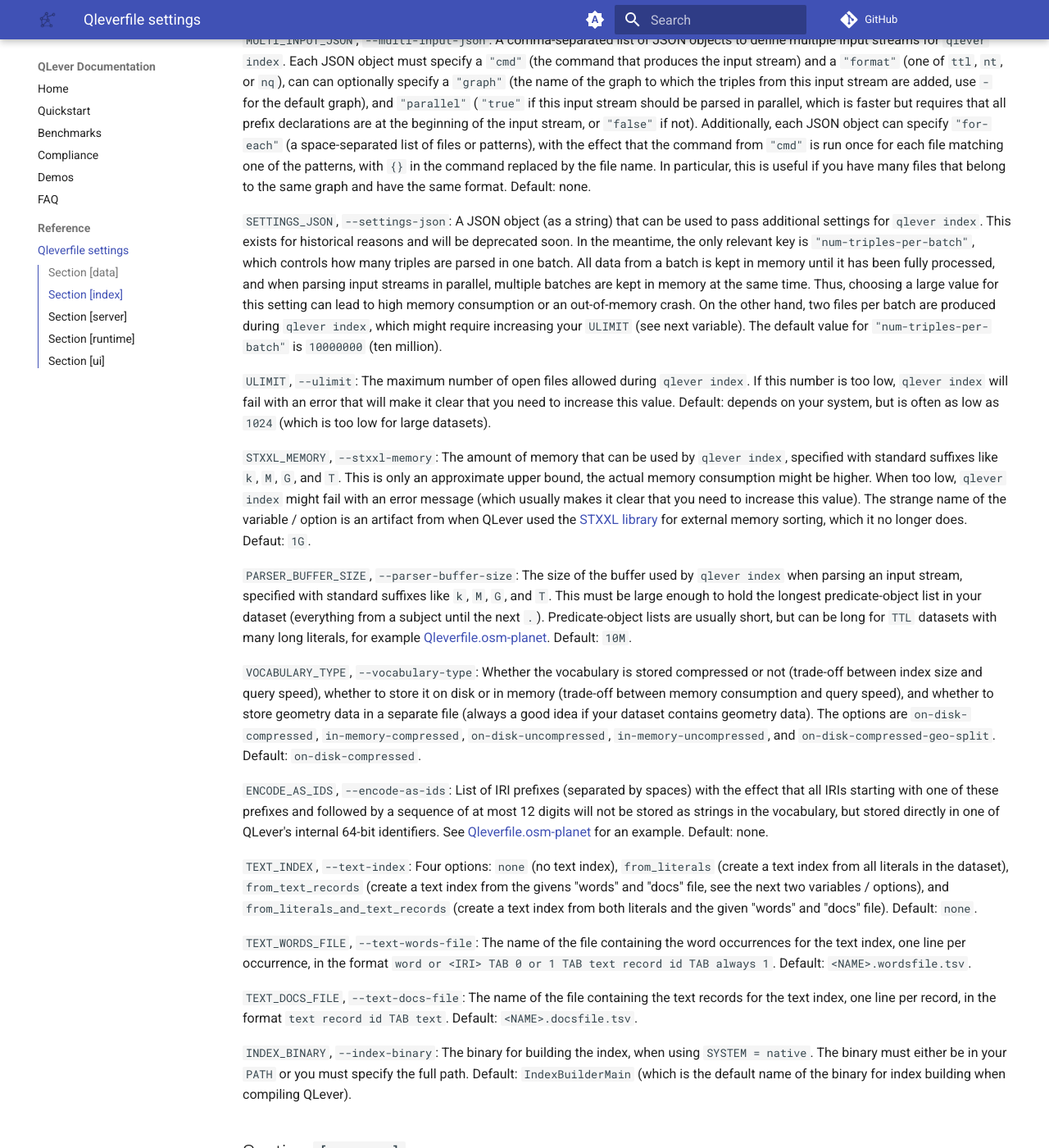
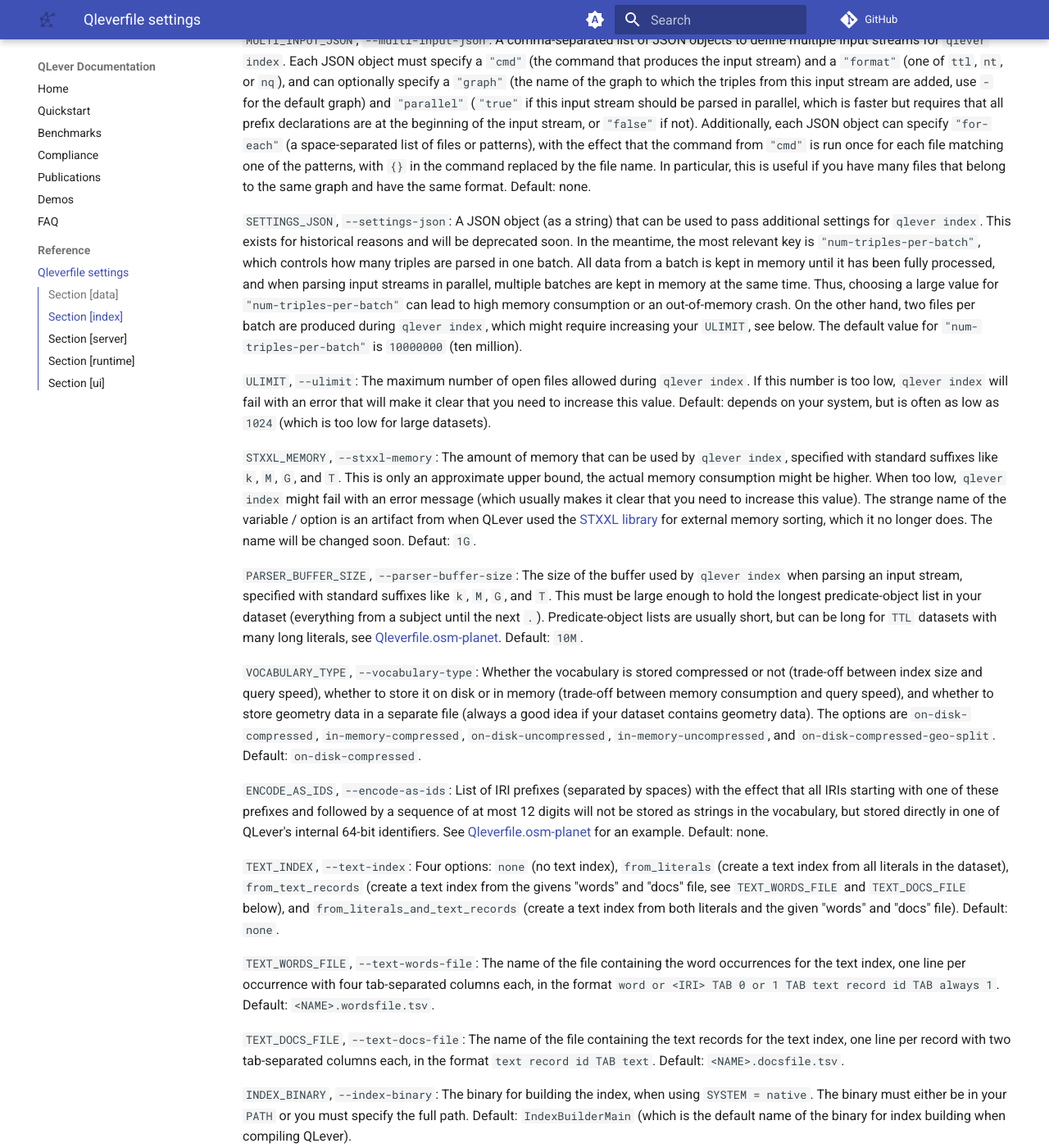
Before and after one commit to qlever-dev/qlever-docs, an MkDocs documentation site: the page built from docs/qleverfile.md, in a window 1280 px wide and 1400 px high, scrolled down 1295 px. Shown: the whole window at 82% size. Built offline with MkDocs 1.6.1 and Material for MkDocs 9.7.7, drawn with Linux system fonts in a browser that asks for light colours; plug-ins that fetch from the network failed and are left out; comment, search, counter and statistics services are not loaded; the version menu is left out; some of the changed text lies outside the part shown.

Commit message:
Another revision

```diff
--- a/docs/qleverfile.md
+++ b/docs/qleverfile.md
@@ -38,7 +38,7 @@ directory is up to you. Default: none.
 
 `GET_DATA_CMD`, `--get-data-cmd`: The command invoked by `qlever get-data` to
 obtain the dataset. This can be anything that works on your system; see the
-many [example Qleverfiles](https://github.com/qlever-dev/qlever-control/tree/main/src/qlever/Qleverfiles)
+many [example Qleverfiles](https://github.com/qlever-dev/qlever-control/tree/main/src/qlever/Qleverfiles).
 Default: none.
 
 `DESCRIPTION`, `--description`: A concise description of the dataset, set by
@@ -75,9 +75,9 @@ encourage setting it explicitly or using `MULTI_INPUT_JSON` instead.
 `MULTI_INPUT_JSON`, `--multi-input-json`: A comma-separated list of JSON
 objects to define multiple input streams for `qlever index`. Each JSON object
 must specify a `"cmd"` (the command that produces the input stream) and a
-`"format"` (one of `ttl`, `nt`, or `nq`), can can optionally specify a
+`"format"` (one of `ttl`, `nt`, or `nq`), and can optionally specify a
 `"graph"` (the name of the graph to which the triples from this input stream
-are added, use `-` for the default graph), and `"parallel"` (`"true"` if this
+are added, use `-` for the default graph) and `"parallel"` (`"true"` if this
 input stream should be parsed in parallel, which is faster but requires that
 all prefix declarations are at the beginning of the input stream, or `"false"`
 if not). Additionally, each JSON object can specify `"for-each"` (a
@@ -89,15 +89,16 @@ Default: none.
 
 `SETTINGS_JSON`, `--settings-json`: A JSON object (as a string) that can be
 used to pass additional settings for `qlever index`. This exists for historical
-reasons and will be deprecated soon. In the meantime, the only relevant key is
+reasons and will be deprecated soon. In the meantime, the most relevant key is
 `"num-triples-per-batch"`, which controls how many triples are parsed in one
 batch. All data from a batch is kept in memory until it has been fully
 processed, and when parsing input streams in parallel, multiple batches are
-kept in memory at the same time. Thus, choosing a large value for this setting
-can lead to high memory consumption or an out-of-memory crash. On the other
-hand, two files per batch are produced during `qlever index`, which might
-require increasing your `ULIMIT` (see next variable). The default value for
-`"num-triples-per-batch"` is `10000000` (ten million).
+kept in memory at the same time. Thus, choosing a large value for
+`"num-triples-per-batch"` can lead to high memory consumption or an
+out-of-memory crash. On the other hand, two files per batch are produced during
+`qlever index`, which might require increasing your `ULIMIT`, see below.
+The default value for `"num-triples-per-batch"` is `10000000` (ten
+million).
 
 `ULIMIT`, `--ulimit`: The maximum number of open files allowed during `qlever
 index`. If this number is too low, `qlever index` will fail with an error that
@@ -112,14 +113,14 @@ higher. When too low, `qlever index` might fail with an error message (which usu
 makes it clear that you need to increase this value). The strange name of the
 variable / option is an artifact from when QLever used the [STXXL
 library](http://stxxl.org/) for external memory sorting, which it
-no longer does. Defaut: `1G`.
+no longer does. The name will be changed soon. Defaut: `1G`.
 
 `PARSER_BUFFER_SIZE`, `--parser-buffer-size`: The size of the buffer used by
 `qlever index` when parsing an input stream, specified with standard suffixes
 like `k`, `M`, `G`, and `T`. This must be large enough to hold the longest
 predicate-object list in your dataset (everything from a subject until the next
 `.`). Predicate-object lists are usually short, but can be long for `TTL`
-datasets with many long literals, for example [Qleverfile.osm-planet](https://github.com/qlever-dev/qlever-control/tree/main/src/qlever/Qleverfiles/Qleverfile.osm-planet). Default: `10M`.
+datasets with many long literals, see [Qleverfile.osm-planet](https://github.com/qlever-dev/qlever-control/tree/main/src/qlever/Qleverfiles/Qleverfile.osm-planet). Default: `10M`.
 
 `VOCABULARY_TYPE`, `--vocabulary-type`: Whether the vocabulary is stored
 compressed or not (trade-off between index size and query speed), whether to
@@ -140,18 +141,18 @@ See
 `TEXT_INDEX`, `--text-index`: Four options: `none` (no text index),
 `from_literals` (create a text index from all literals in the dataset),
 `from_text_records` (create a text index from the givens "words" and "docs"
-file, see the next two variables / options), and
+file, see `TEXT_WORDS_FILE` and `TEXT_DOCS_FILE` below), and
 `from_literals_and_text_records` (create a text index from both literals and
 the given "words" and "docs" file). Default: `none`.
 
 `TEXT_WORDS_FILE`, `--text-words-file`: The name of the file containing the
-word occurrences for the text index, one line per occurrence, in the format
-`word or <IRI> TAB 0 or 1 TAB text record id TAB always 1`. Default:
-`<NAME>.wordsfile.tsv`.
+word occurrences for the text index, one line per occurrence with four
+tab-separated columns each, in the format `word or <IRI> TAB 0 or 1 TAB text record
+id TAB always 1`. Default: `<NAME>.wordsfile.tsv`.
 
 `TEXT_DOCS_FILE`, `--text-docs-file`: The name of the file containing the text
-records for the text index, one line per record, in the format `text record id
-TAB text`. Default: `<NAME>.docsfile.tsv`.
+records for the text index, one line per record with two tab-separated columns
+each, in the format `text record id TAB text`. Default: `<NAME>.docsfile.tsv`.
 
 `INDEX_BINARY`, `--index-binary`: The binary for building the index, when
 using `SYSTEM = native`. The binary must either be in your `PATH` or you must
@@ -195,9 +196,11 @@ option `--persist-updates` is given), all update requests processed after
 `qlever start` are persisted to disk, in a single file `<NAME>.update-triples`.
 When the server is stopped and `qlever start` is run again, the updates are
 replayed and new updates are appended to the same file. This is rudimentary
-for now, and will be replaced by a more sophisticated mechanism soon. See also
-`qlever update-wikidata`, where updates come from an SSE stream, and can be
-replayed any time from an arbitrary point in time. Default: `false`.
+for now, a more sophisticated mechanism is currently being developed. For an
+alternative, see `qlever update-wikidata`, where updates come from an SSE
+stream, and can be replayed any time from an arbitrary point in time, and the
+date until which the dataset is up to date is stored in dedicated triples.
+Default: `false`.
 
 ## Section `[runtime]`
 
@@ -219,20 +222,21 @@ instead of `Docker`). Default: `docker`.
 ## Section `[ui]`
 
 `UI_CONFIG`, `--ui-config`: The name of one of the preconfigurations from
-https://qlever.dev (the parts after the https://qlever.dev/ is the name of the
+https://qlever.dev (the slug after the https://qlever.dev/ is the name of the
 preconfiguration). You cannot choose your own name here yet; this will be fixed
-soon. But once you have picked a preconfiguration, you can modify it after
-running `qlever ui` once, see the instructions printed by `qlever ui`. Default:
-`default`.
+soon. But once you have picked a preconfiguration, you can modify it
+arbitrarily (except for the name) after running `qlever ui` once, see the
+instructions printed by `qlever ui`. Default: `default`.
 
 `UI_PORT`, `--ui-port`: The port of the Qlever UI started with `qlever ui`.
-Default: `8176` (the ASCII codes for `Q` and `L`).
+The URL at which the UI can be accessed is printed by `qlever ui`. Default:
+`8176` (the ASCII codes for `Q` and `L`).
 
-`UI_SYSTEM`, `--ui-system`: Either `docker` or `podman`, which container
-system to use for `qlever ui`. Note that unlike for `qlever index` and
-`qlever start`, there is no `native` option (the only reason for a `native`
-mode is that it is more efficient, but that is not a concern for the UI).
-Default: `docker`.
+`UI_SYSTEM`, `--ui-system`: Which container system to use for `qlever ui`,
+either `docker` or `podman`. Note that unlike for `qlever index` and `qlever
+start`, there is no `native` option (the only reason for a `native` mode there
+is that it is more efficient, but that is not a concern for the UI). Default:
+`docker`.
 
 `UI_IMAGE`, `--ui-image`: The name of the image used for `qlever ui`. Default:
 `docker.io/adfreiburg/qlever-ui`.
--- a/mkdocs.yml
+++ b/mkdocs.yml
@@ -7,6 +7,7 @@ nav:
   - Quickstart: quickstart.md
   - Benchmarks: benchmarks.md
   - Compliance: compliance.md
+  - Publications: publications.md
   - Demos: demos.md
   - FAQ: faq.md
   # - Getting started:
```
Also changed, not shown: other parts of docs/qleverfile.md (+6 -6 lines), docs/compliance.md (+1 -1 lines), docs/faq.md (+16 -3 lines), docs/index.md (+3 -0 lines), docs/quickstart.md (+5 -3 lines).
